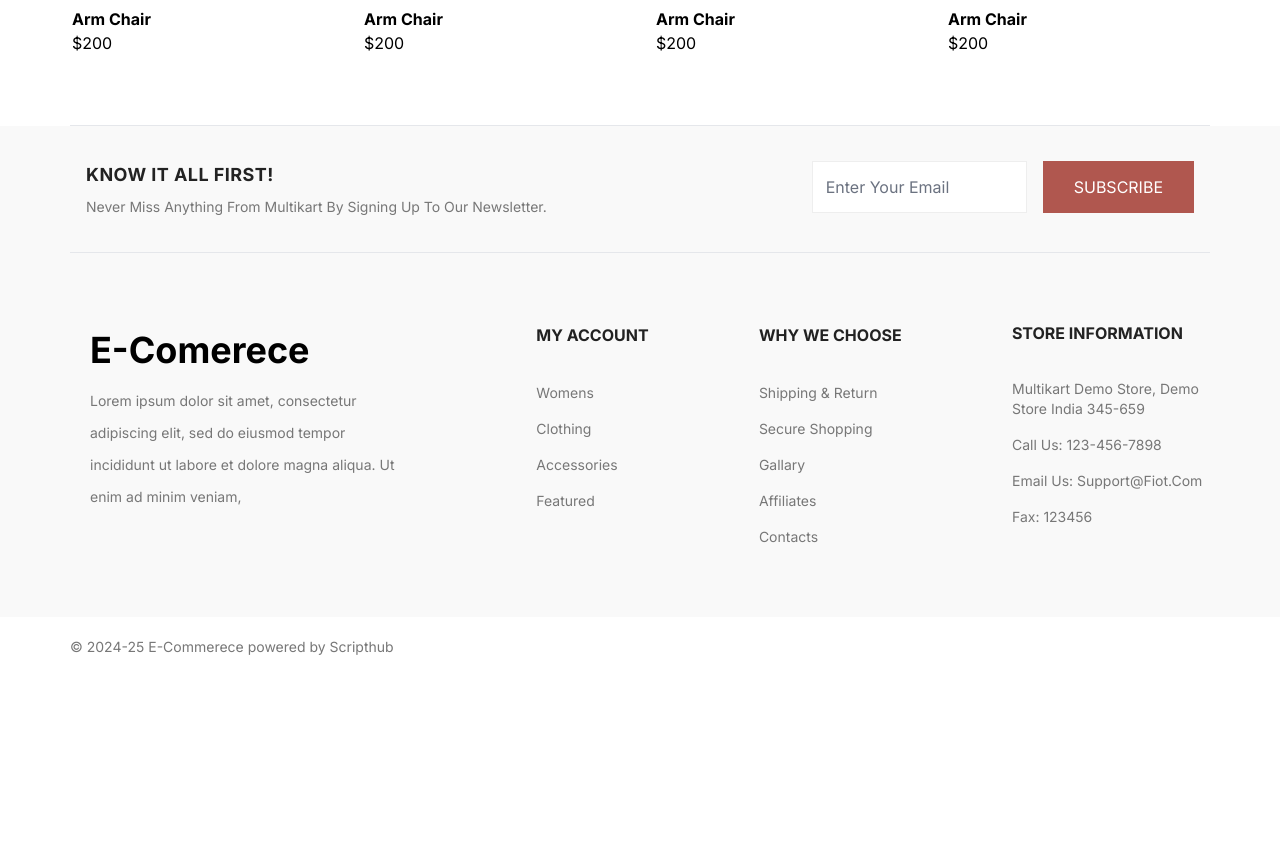
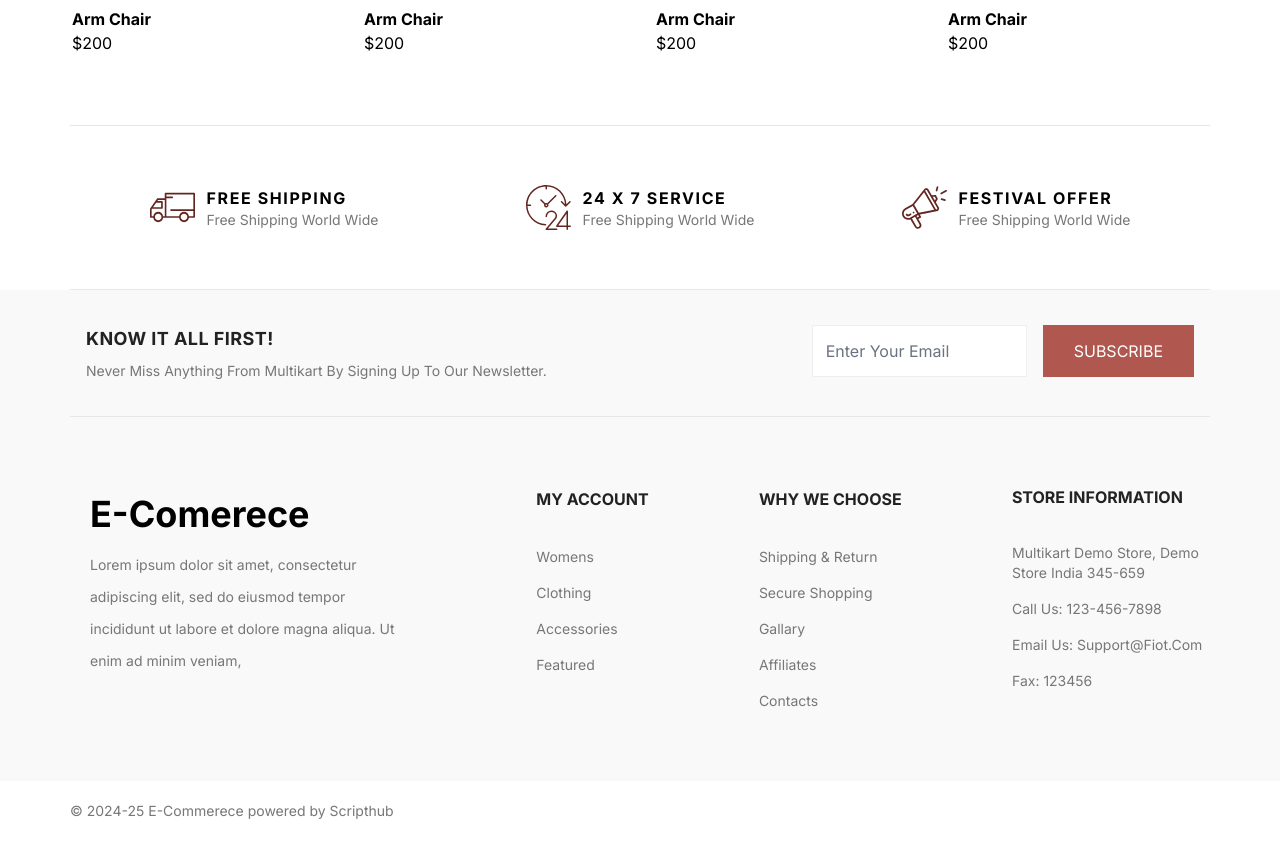
Before and after one commit to kamranalig/e-commerce_frontend, a Next.js app: page / in a window 1280 px wide. Shown: the part 2800-3641 px from the top of the page. Before the commit the page ends 3477 px from the top, so only its background shows below. Built offline with nearby package versions, Linux system fonts and the light colour scheme.

Commit message:
services component added

```diff
--- a/src/app/page.js
+++ b/src/app/page.js
@@ -1,3 +1,4 @@
+import ServicesComponent from "@/components/ServicesComponent";
 import MainCarosal from "@/components/homeCarosal/HomeCarosal";
 import HomeCardsComponent from "@/components/sectionCard/HomeProductSec";
 import Image from "next/image";
@@ -77,6 +78,8 @@ export default function Home() {
         </div>
       </div>
       <hr className="max-w-[1140px] mx-auto" />
+      <ServicesComponent />
+      <hr className="max-w-[1140px] mx-auto" />
     </>
   );
 }
--- /dev/null
+++ b/src/components/ServicesComponent.jsx
@@ -0,0 +1,61 @@
+import React from "react";
+import Image from "next/image";
+const ServicesComponent = () => {
+  return (
+    <div className="services xl:max-w-[1140px] mx-auto gap-4  flex py-[35px] flex-wrap justify-center items-center overflow-hidden">
+      <div className="flex xl:px-3 py-6 justify-center items-center xl:w-[360px] gap-3 border-none md:border-r-[1px] md:border-[#ddd] hover:text-[#B0574F]">
+        <Image
+          src="/s1.svg"
+          alt="service"
+          width={60}
+          height={60}
+          className=" hover:scale-110 transition-all duration-1000 md:w-[45px]"
+        />
+        <div>
+          <h4 className=" text-base font-semibold lg:font-bold uppercase tracking-widest ">
+            FREE SHIPPING
+          </h4>
+          <p className="text-[#777] capitalize text-sm">
+            Free Shipping World Wide
+          </p>
+        </div>
+      </div>
+      <div className="flex lg:px-3 py-6 items-center  lg:w-[360px] gap-3 border-none md:border-r-[1px] md:border-[#ddd] justify-center hover:text-[#B0574F]">
+        <Image
+          src="/s2.svg"
+          alt="service"
+          width={60}
+          height={60}
+          className=" hover:scale-110 transition-all duration-1000 md:w-[45px]"
+        />
+        <div>
+          <h4 className=" text-base font-semibold lg:font-bold uppercase tracking-widest ">
+            24 X 7 SERVICE
+          </h4>
+          <p className="text-[#777] capitalize text-sm">
+            Free Shipping World Wide
+          </p>
+        </div>
+      </div>
+      <div className="flex lg:px-3 py-6 items-center lg:w-[360px] gap-3 justify-center hover:text-[#B0574F]">
+        <Image
+          src="/s3.svg"
+          alt="service"
+          width={60}
+          height={60}
+          className=" hover:scale-110 transition-all duration-1000 md:w-[45px]"
+        />
+        <div>
+          <h4 className=" text-base font-semibold lg:font-bold uppercase tracking-widest">
+            FESTIVAL OFFER
+          </h4>
+          <p className="text-[#777] capitalize text-sm">
+            Free Shipping World Wide
+          </p>
+        </div>
+      </div>
+    </div>
+  );
+};
+
+export default ServicesComponent;
```
